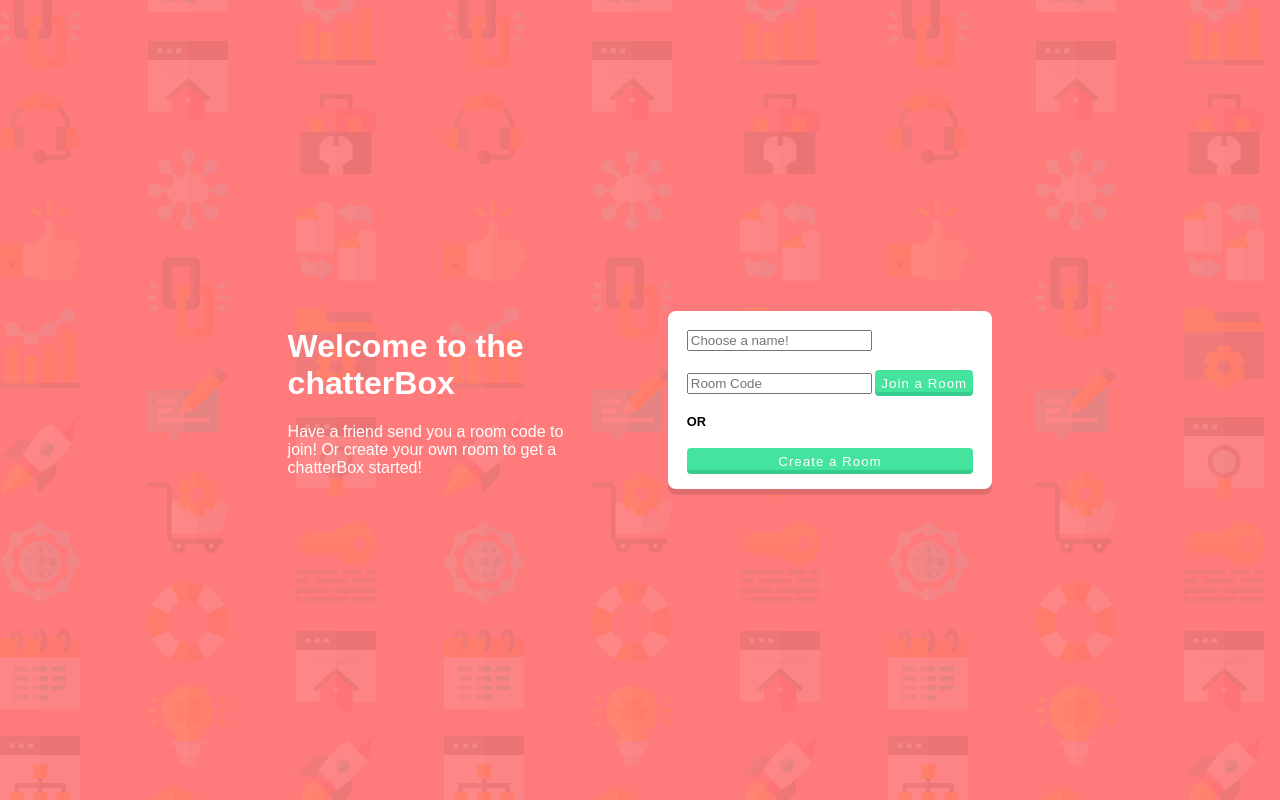
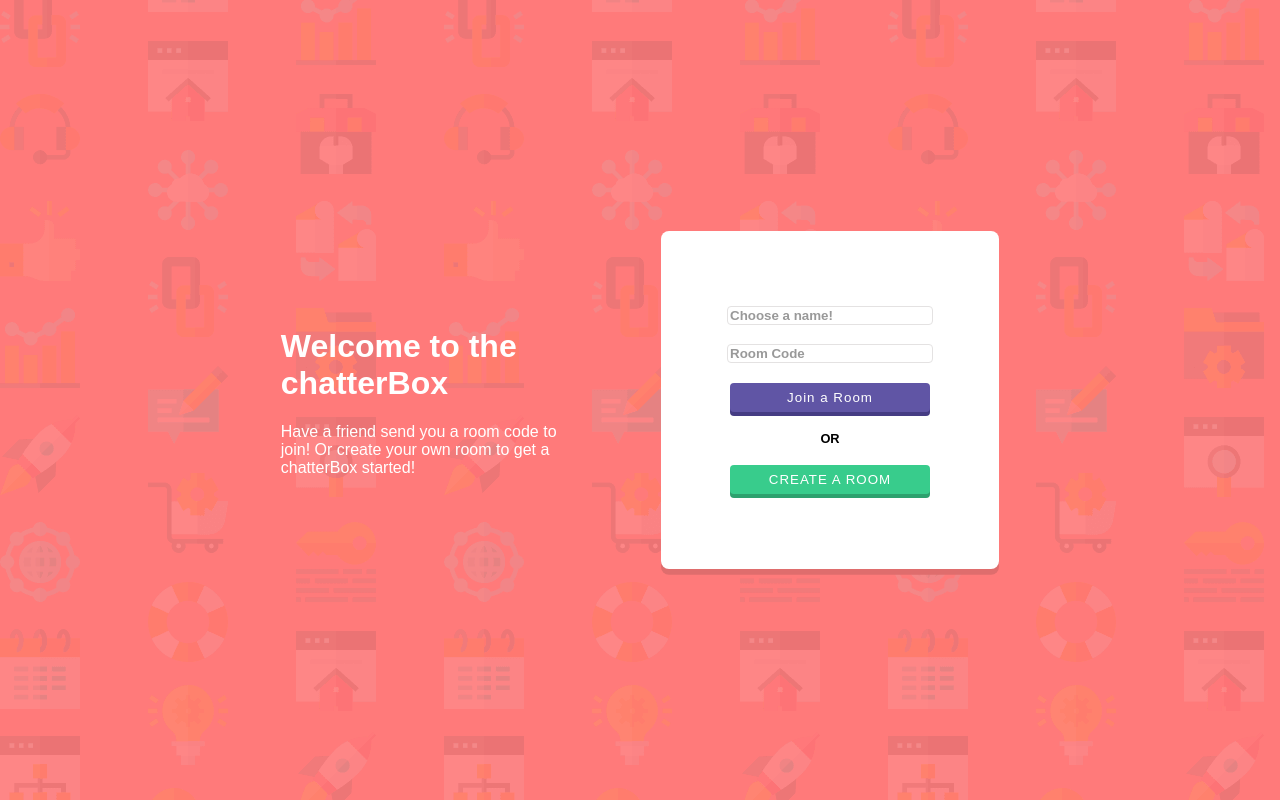
Before and after one commit to 1shman/chatterBox, a Flask app: page / in a window 1280 px wide. Run offline with Flask 3, Linux system fonts and the light colour scheme; some libraries are stand-ins or nearby versions.

Commit message:
adjust input box format spacing

```diff
--- a/static/css/style.css
+++ b/static/css/style.css
@@ -28,9 +28,13 @@ form[method="post"] .text {
 }
 
 .inputForm {
+    width: 300px;
+    height: 300px;
     box-shadow: 0px 0.45em 0px 0px #df6d6d;
     display: flex;
     flex-direction: column;
+    align-items: center;
+    justify-content: center;
     gap: 1.5em;
     border-radius: 8px;
     padding: 1.5em;
@@ -38,9 +42,23 @@ form[method="post"] .text {
     font-size: 0.8em;
 }
 
+.inputForm input:not([type=submit]) {
+    border: 1px solid #e4e2e2;
+    border-radius: 4px;
+}
+
+input[type="text"]::placeholder{
+    color: #999;
+    font-weight: bold;
+}
+
+input[type="text"]{
+    width: 200px
+}
+
 button {
-    box-shadow: 0px 0.3em 0px 0px #38cc8c;
-    background-color: #44e49f;
+    background-color: #38cc8c;
+    box-shadow: 0px 0.3em 0px 0px #2da16e;
     border: none;
     color: white;
     border-radius: 4px;
@@ -48,4 +66,11 @@ button {
     padding-top: 6px;
     font-weight: lighter;
     cursor: pointer;
+    padding: 7px;
+    width: 200px;
 }
+
+.joinButton button[type="submit"][name="join"]{
+    background-color: #6055a5;
+    box-shadow: 0px 0.3em 0px 0px #453c83;
+}
--- a/templates/home.html
+++ b/templates/home.html
@@ -14,12 +14,12 @@
                 value="{{name}}"
             />
         </div>
-        <div class="join">
-            <input type="text" placeholder="Room Code" name="roomCode" value="{{roomCode}}"/>
+        <input type="text" placeholder="Room Code" name="roomCode" value="{{roomCode}}"/>
+        <div class="joinButton">
             <button type="submit" name="join"> Join a Room </button>
         </div>
         <strong> OR </strong>
-        <button type="submit" name="create"> Create a Room </button>
+        <button type="submit" name="create"> CREATE A ROOM </button>
         {% if error %}
         <ul>
             <li> {{error}} </li>
```
